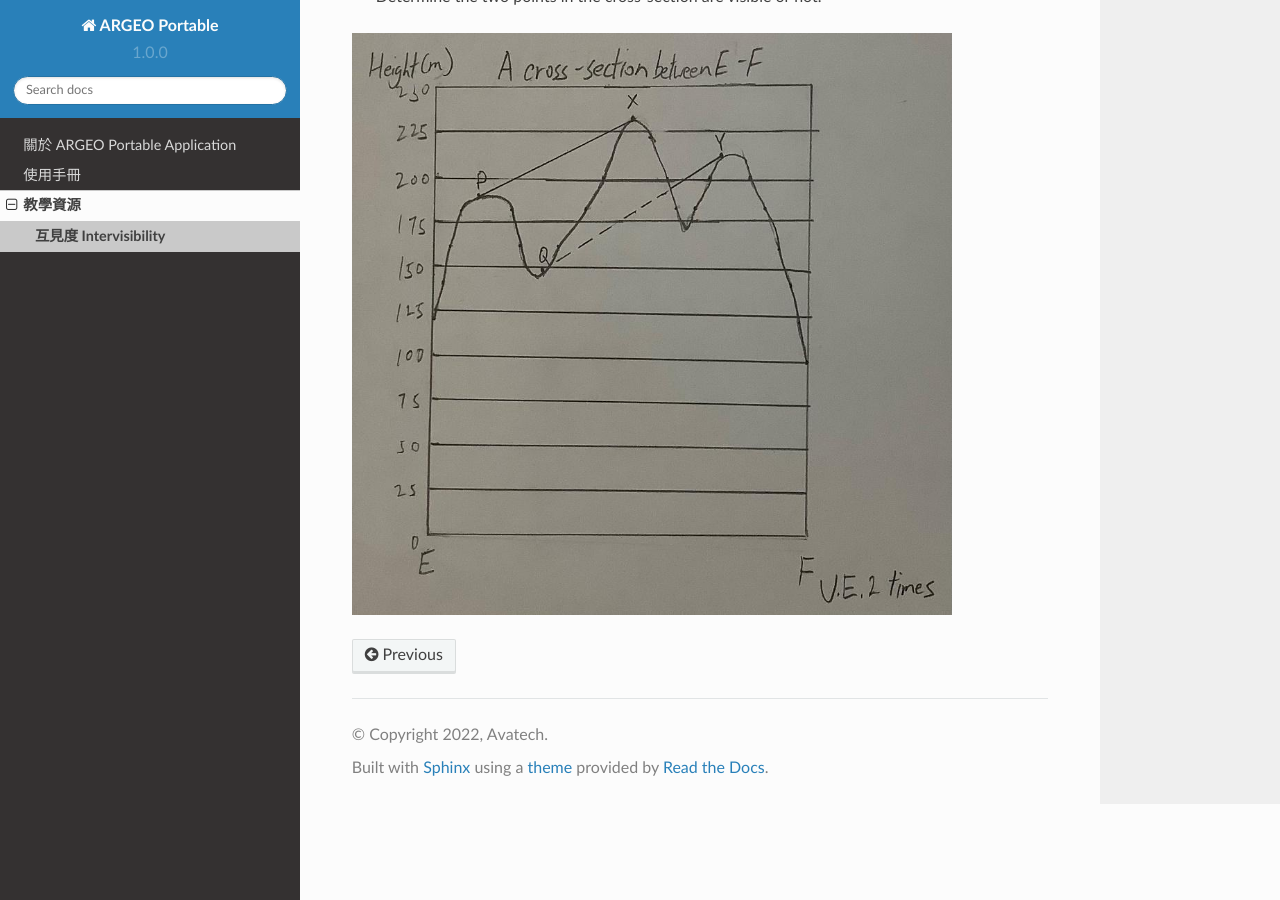
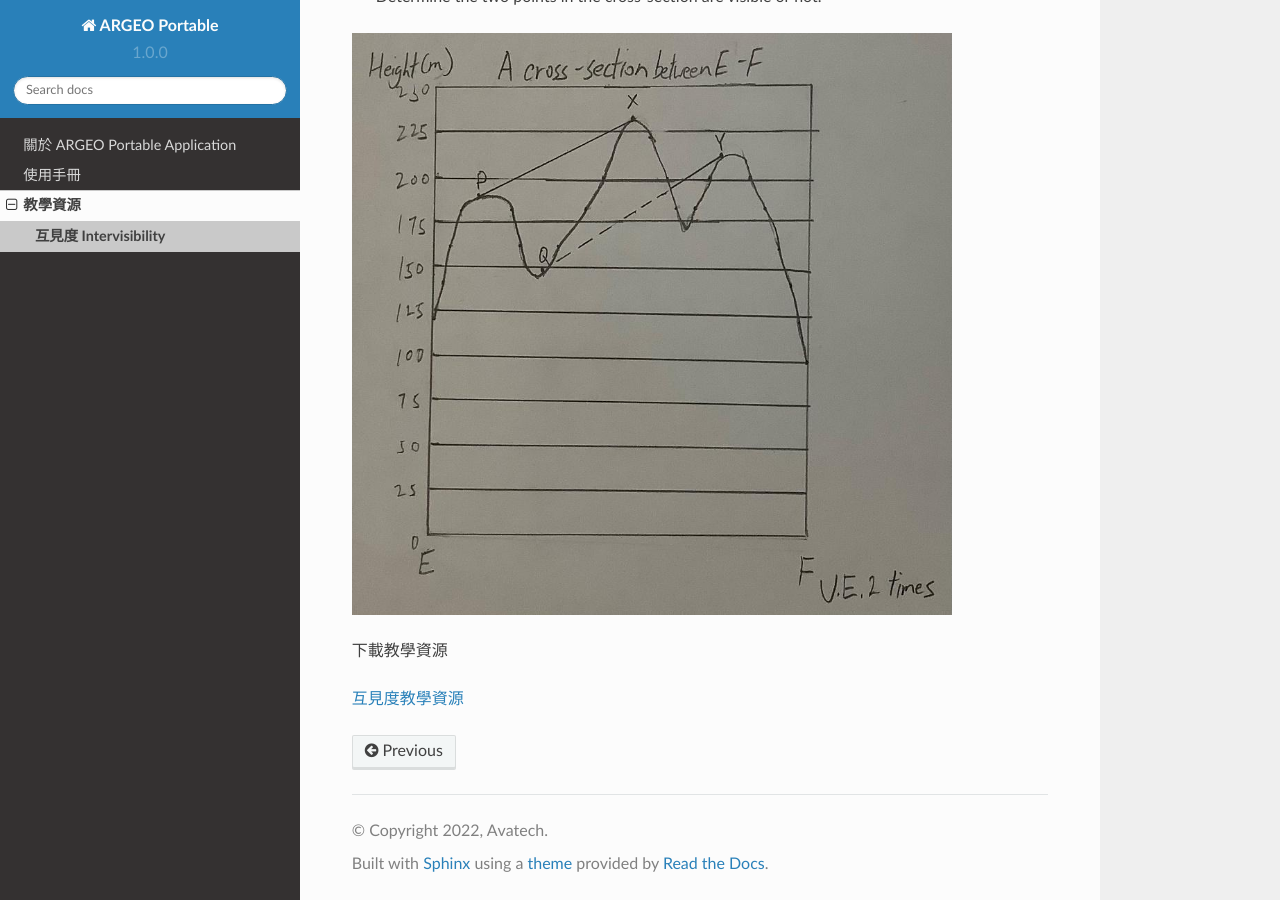
Before and after one commit to Avatech-hk/argeoportable, a Sphinx documentation site: the page built from docs/source/eduresource/mapreading/intervisibility.rst, in a window 1280 px wide and 900 px high, scrolled down 1702 px. Built offline with Sphinx 7.4.7 and the Read the Docs theme 2.0.0, drawn with Linux system fonts in a browser that asks for light colours; pages that are not in the unit, such as notebooks, are missing from menus.

Commit message:
Update intervisibility.rst

```diff
--- a/docs/source/eduresource/mapreading/intervisibility.rst
+++ b/docs/source/eduresource/mapreading/intervisibility.rst
@@ -39,3 +39,8 @@
 .. image:: intervisibility_images/intervisibility3.png
   :width: 600
   :alt: 登入畫面
+
+
+下載教學資源
+
+`互見度教學資源 <https://drive.google.com/drive/folders/1Ncdjhf8fz2PozKCnRrmw0W50a5z49CfF?usp=sharing>`_
```
